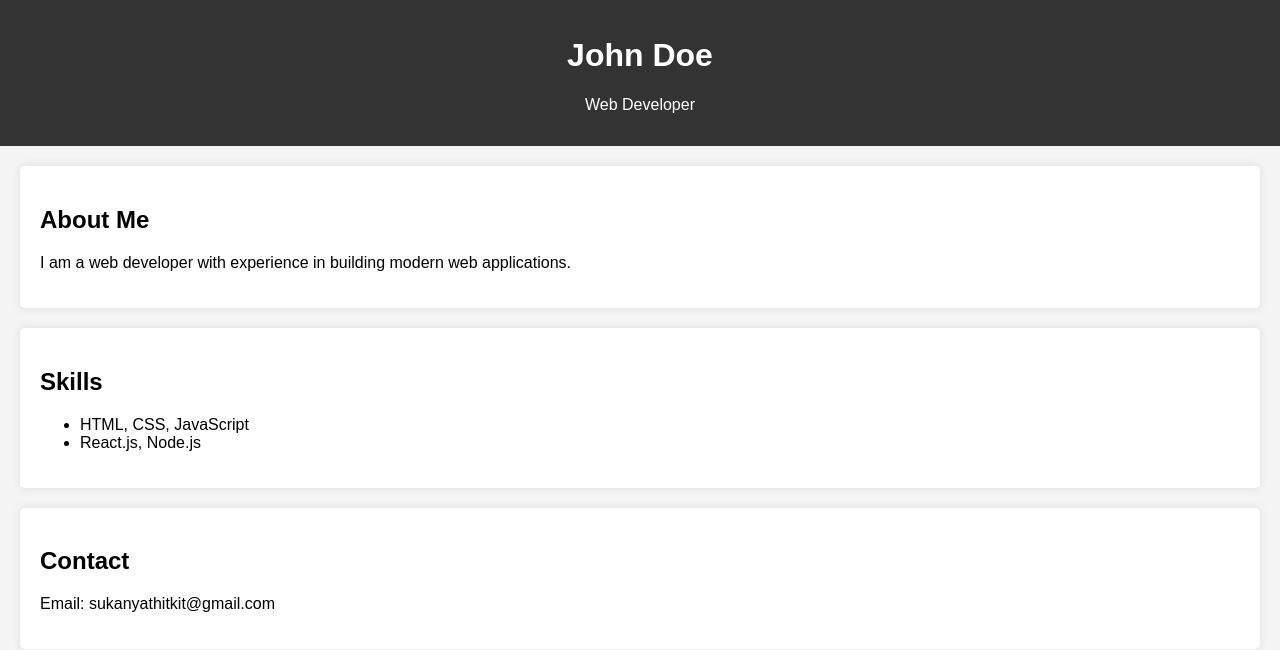
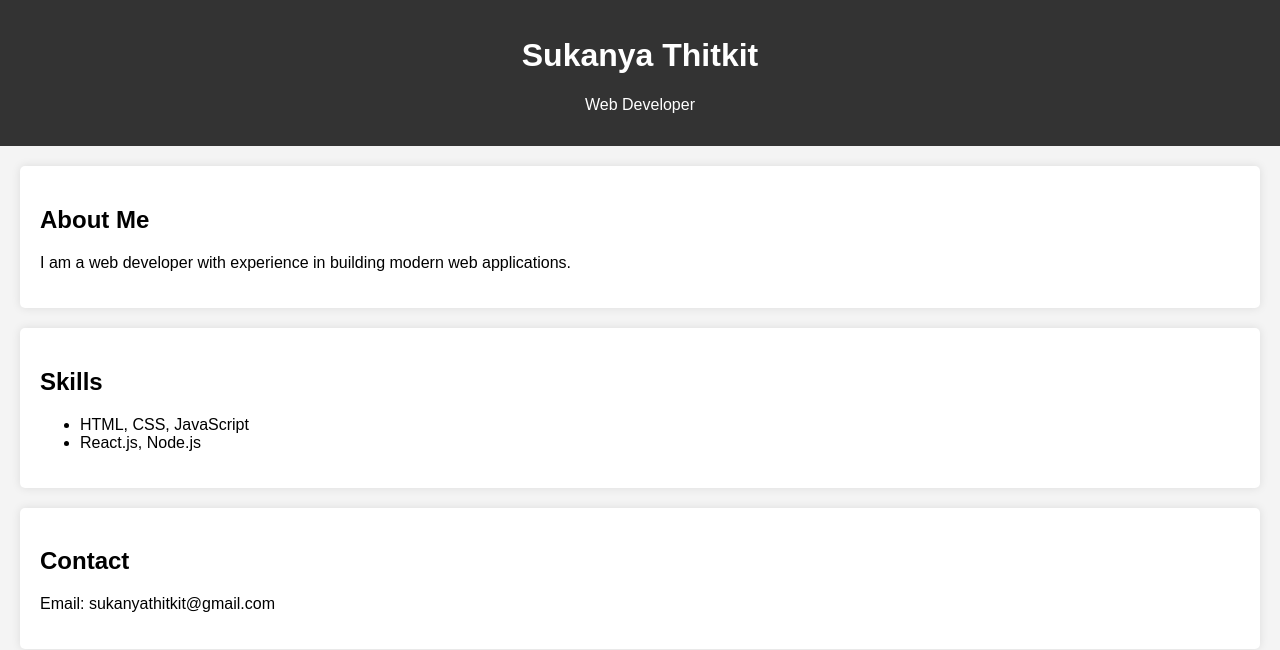
Before and after one commit to pak120901/sukanya, a plain HTML site: page index.html in a window 1280 px wide. Drawn offline with Linux system fonts and the light colour scheme.

Commit message:
Update index.html

```diff
--- a/index.html
+++ b/index.html
@@ -8,7 +8,7 @@
 </head>
 <body>
     <header>
-        <h1>John Doe</h1>
+        <h1>Sukanya Thitkit</h1>
         <p>Web Developer</p>
     </header>
     <section id="about">
```
